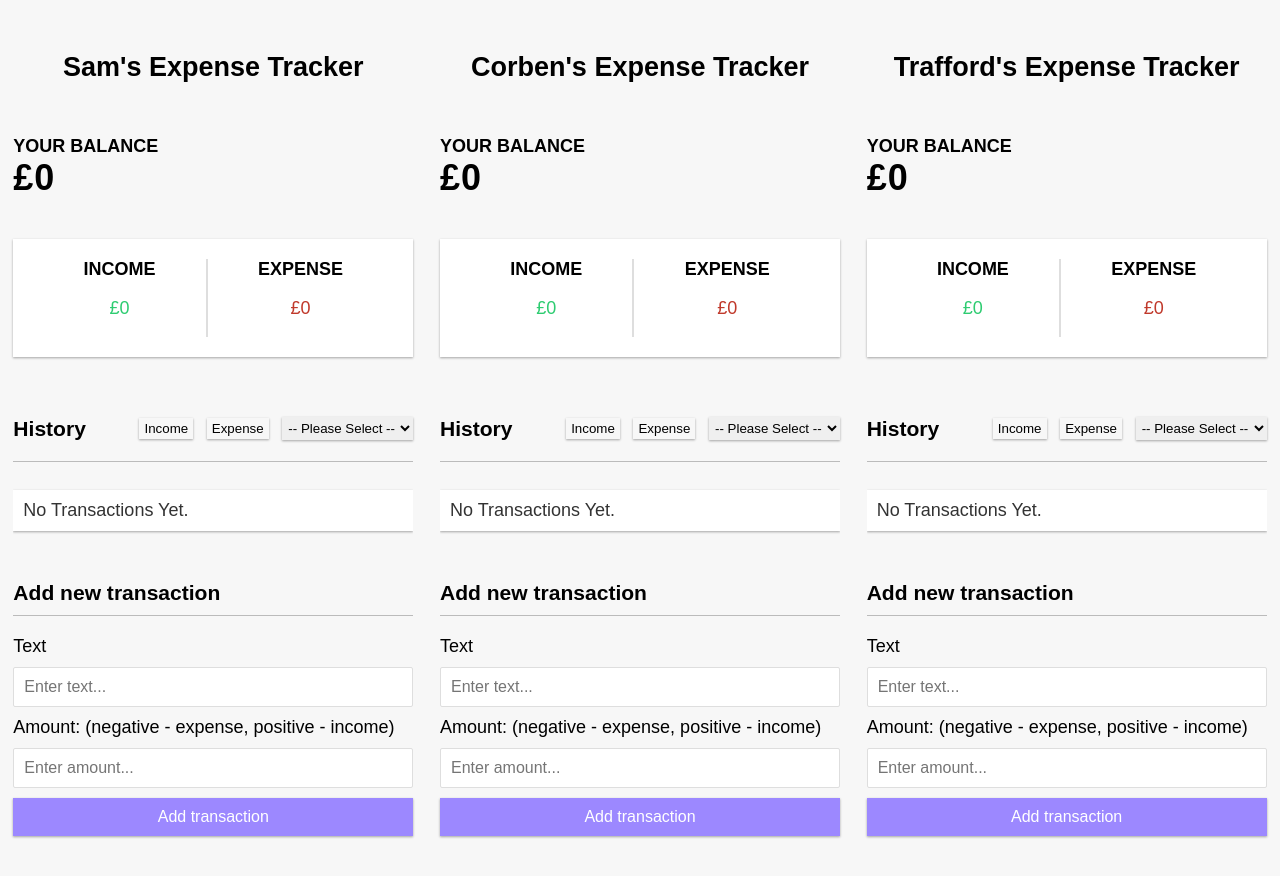
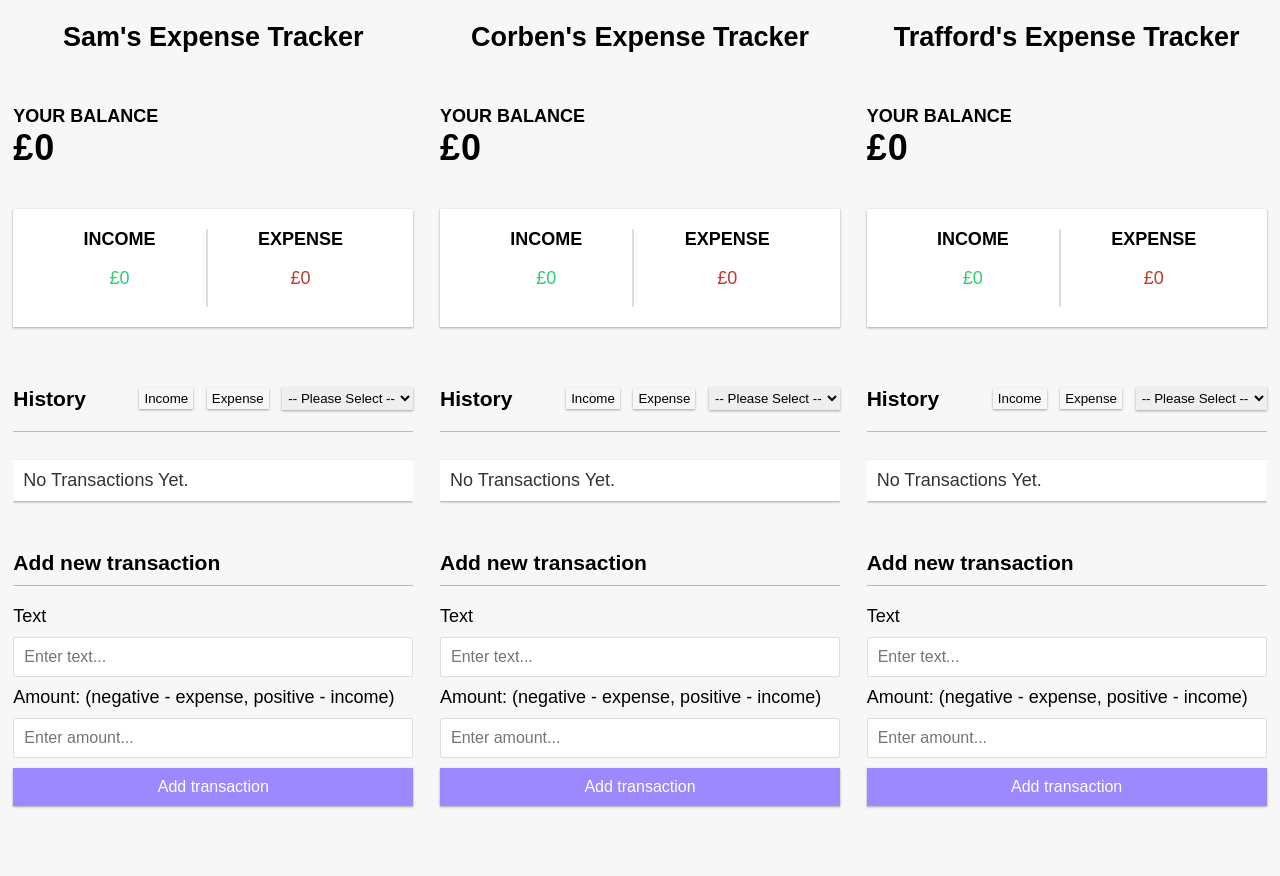
Before and after one commit to udK01/IncomeExpenseApp, a React (Vite) app: page / in a window 1280 px wide. Shown: the top 876 px of the page. Built offline with nearby package versions, Linux system fonts and the light colour scheme.

Commit message:
Edited CSS.

```diff
--- a/src/index.css
+++ b/src/index.css
@@ -46,7 +46,7 @@ input[type='number'] {
   display: flex;
   flex-direction: column;
   align-items: center;
-  margin: 30px auto;
+  margin: 0px auto;
   width: 400px;
 }
 
```
